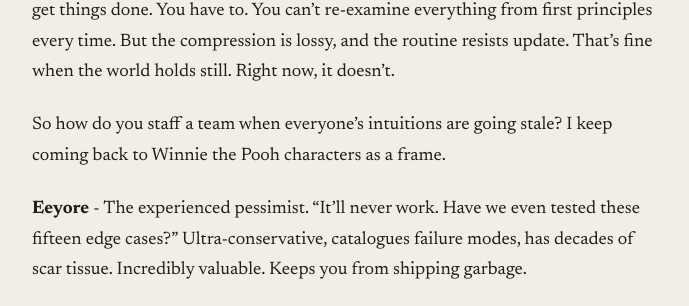
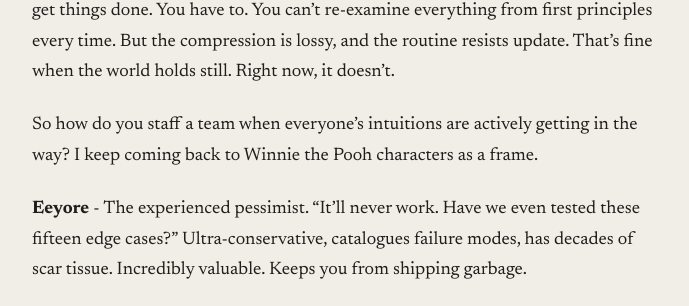
Before and after one commit to rob137/rob137.github.io, a Jekyll site: the page built from _posts/2026-02-18-is-ought.md, in a window 1280 px wide and 900 px high, scrolled down 794 px. Shown: the part 144-450 px from the top of the window, without its empty margins (295-984 px from the left). Built offline with Jekyll 4.4.1, drawn with Linux system fonts in a browser that asks for light colours.

Commit message:
Intuitions as obstacle, not just stale
Co-Authored-By: Claude Opus 4.5 <noreply@anthropic.com>

```diff
--- a/_posts/2026-02-18-is-ought.md
+++ b/_posts/2026-02-18-is-ought.md
@@ -16,7 +16,7 @@ The slide is subtle. "This is what the models can do" becomes "this is what the
 
 This isn't a flaw in experienced people - it's how we all work. You learn something expansively, open to possibility, and then you compress it into routine so you can get things done. You have to. You can't re-examine everything from first principles every time. But the compression is lossy, and the routine resists update. That's fine when the world holds still. Right now, it doesn't.
 
-So how do you staff a team when everyone's intuitions are going stale? I keep coming back to Winnie the Pooh characters as a frame.
+So how do you staff a team when everyone's intuitions are actively getting in the way? I keep coming back to Winnie the Pooh characters as a frame.
 
 **Eeyore** - The experienced pessimist. "It'll never work. Have we even tested these fifteen edge cases?" Ultra-conservative, catalogues failure modes, has decades of scar tissue. Incredibly valuable. Keeps you from shipping garbage.
 
```
